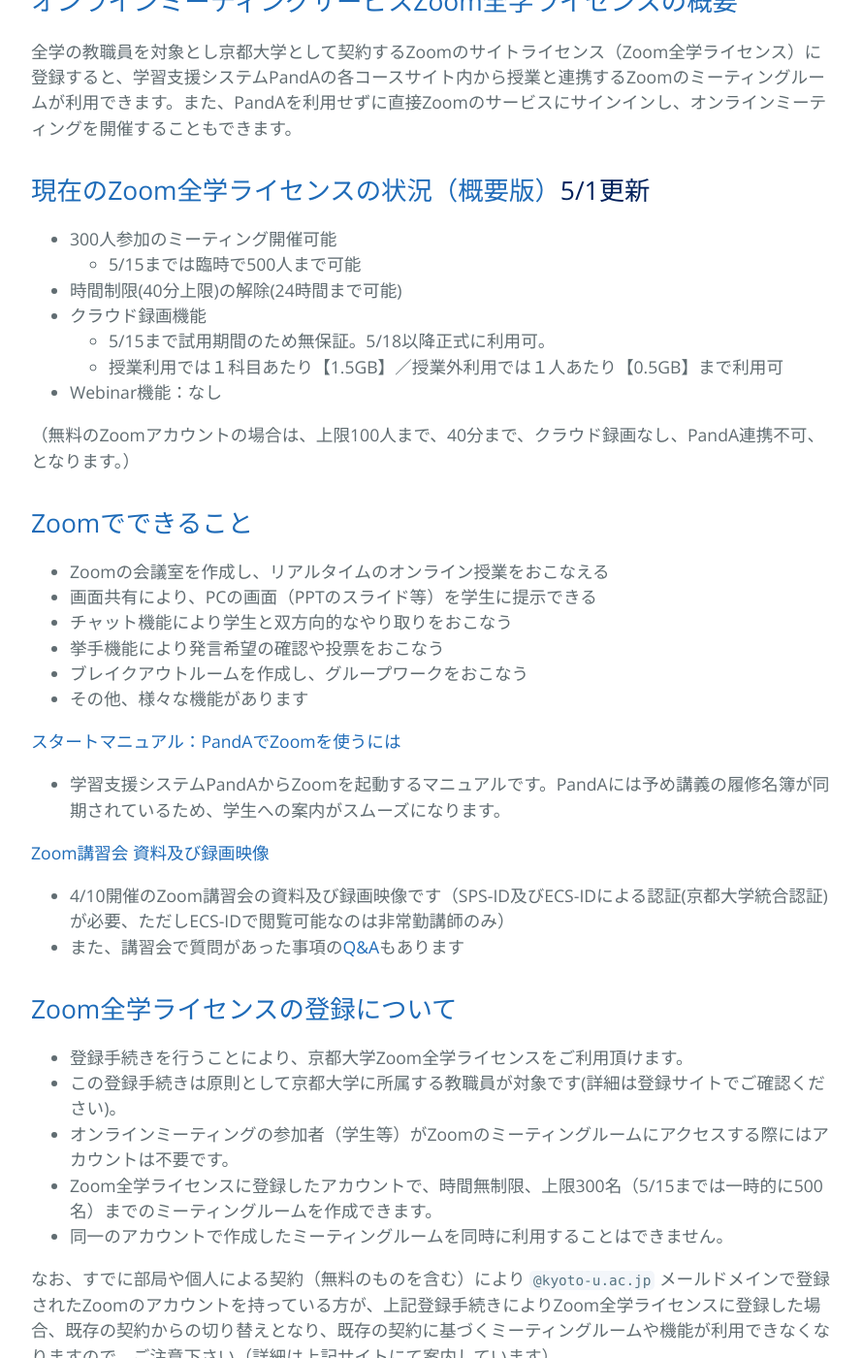
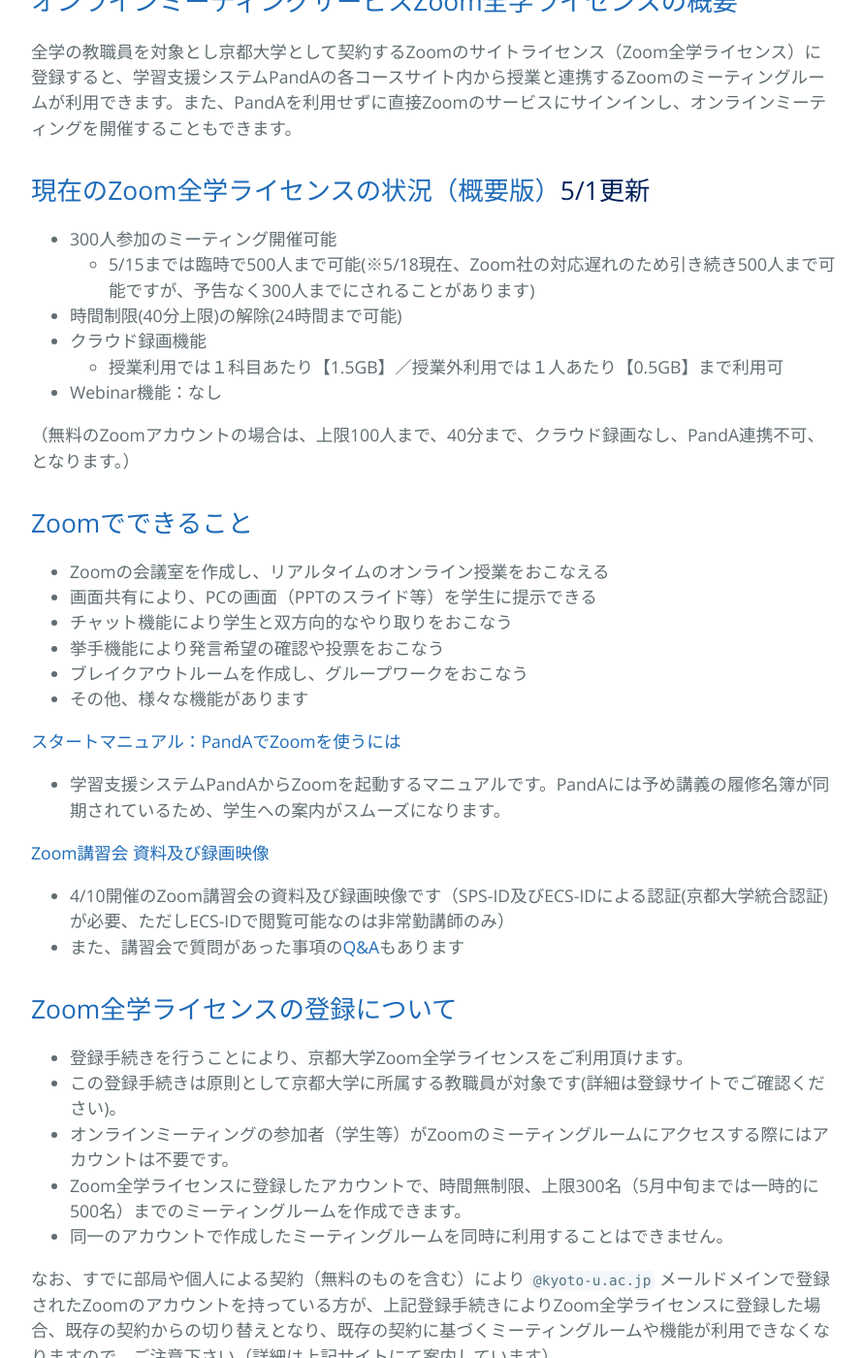
Before and after one commit to kyoto-u/online-edu, a Jekyll site: the page built from zoom.md, in a window 1280 px wide and 1400 px high, scrolled down 814 px. Shown: the whole window at 97% size, without its empty margins (192-1082 px from the left). Built offline with Jekyll 4.4.1, drawn with Linux system fonts in a browser that asks for light colours.

Commit message:
update zoom license status

```diff
--- a/zoom.md
+++ b/zoom.md
@@ -24,10 +24,9 @@ title: オンラインミーティングサービス(Zoom全学ライセンス)
 <a id="anch02"></a>
 ## <a href="#anch02">現在のZoom全学ライセンスの状況（概要版）</a>5/1更新
 - 300人参加のミーティング開催可能
-  - 5/15までは臨時で500人まで可能
+  - 5/15までは臨時で500人まで可能(※5/18現在、Zoom社の対応遅れのため引き続き500人まで可能ですが、予告なく300人までにされることがあります)
 - 時間制限(40分上限)の解除(24時間まで可能)
 - クラウド録画機能
-  - 5/15まで試用期間のため無保証。5/18以降正式に利用可。
   - 授業利用では１科目あたり【1.5GB】／授業外利用では１人あたり【0.5GB】まで利用可
 - Webinar機能：なし
 
@@ -57,7 +56,7 @@ title: オンラインミーティングサービス(Zoom全学ライセンス)
 - 登録手続きを行うことにより、京都大学Zoom全学ライセンスをご利用頂けます。
 - この登録手続きは原則として京都大学に所属する教職員が対象です(詳細は登録サイトでご確認ください)。
 - オンラインミーティングの参加者（学生等）がZoomのミーティングルームにアクセスする際にはアカウントは不要です。
-- Zoom全学ライセンスに登録したアカウントで、時間無制限、上限300名（5/15までは一時的に500名）までのミーティングルームを作成できます。
+- Zoom全学ライセンスに登録したアカウントで、時間無制限、上限300名（5月中旬までは一時的に500名）までのミーティングルームを作成できます。
 - 同一のアカウントで作成したミーティングルームを同時に利用することはできません。
 
 なお、すでに部局や個人による契約（無料のものを含む）により `@kyoto-u.ac.jp` メールドメインで登録されたZoomのアカウントを持っている方が、上記登録手続きによりZoom全学ライセンスに登録した場合、既存の契約からの切り替えとなり、既存の契約に基づくミーティングルームや機能が利用できなくなりますので、ご注意下さい（詳細は上記サイトにて案内しています）。
```
